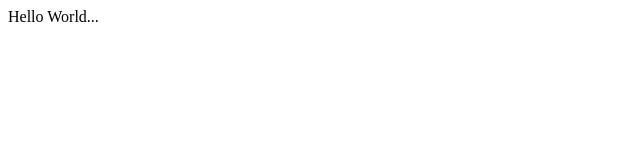
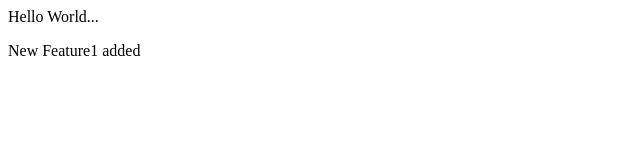
Before and after one commit to sardars270/FirstProject, a plain HTML site: page index.html in a window 1280 px wide. Shown: the whole page, without its empty margins (0-640 px from the left). Drawn offline with Linux system fonts and the light colour scheme.

Commit message:
new feature 1 added in branch 'feature1'

```diff
--- a/index.html
+++ b/index.html
@@ -1 +1,2 @@
 <p>Hello World...</p>
+<p>New Feature1 added</p>
```
Also changed, not shown: 1 other file.
